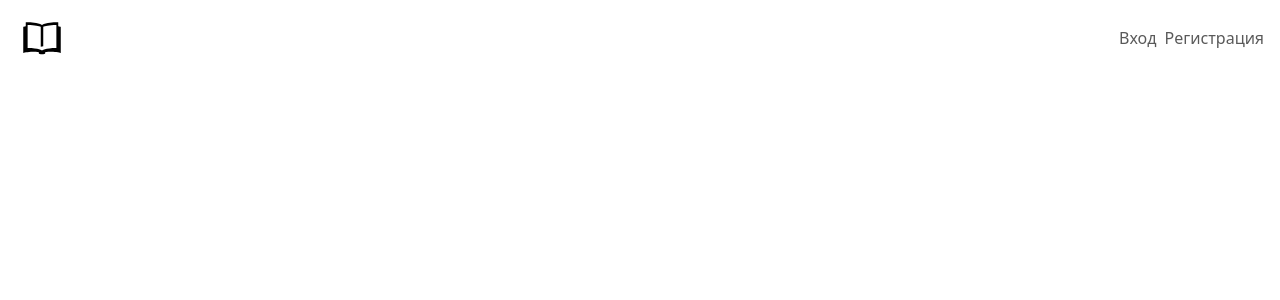
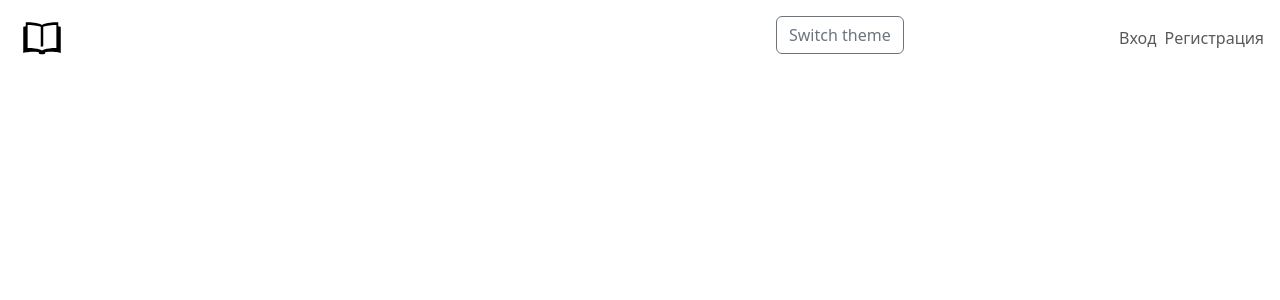
Before and after one commit to MikheytsevNA/bookmark, a React (Vite) app: page /search in a window 1280 px wide. Shown: the top 300 px of the page. Built offline with nearby package versions, Linux system fonts and the light colour scheme; no server answers.

Commit message:
feat: useContext usage

```diff
--- a/src/components/BookCard/BookCard.css
+++ b/src/components/BookCard/BookCard.css
@@ -8,6 +8,7 @@
     width: 60px;
     height: 90px;
     object-fit: cover;
+    z-index: 0;
   }
   div {
     width: 120px;
--- /dev/null
+++ b/src/components/Navigation/LoggedUser.tsx
@@ -0,0 +1,34 @@
+import { Link } from "react-router-dom";
+import book from "../../assets/icons8-bookmark-128.svg";
+import { useContext } from "react";
+import { ThemeContext } from "./Navigation";
+
+export function LoggedUser() {
+  const isDarkTheme = useContext(ThemeContext);
+  return (
+    <div
+      className={`container-fluid container-fluid${isDarkTheme ? "-dark" : "-light"}`}
+    >
+      <Link to="/">
+        <img src={book} id="book-logo" className="navbar-brand"></img>
+      </Link>
+      <ul className="navbar-nav flex-row">
+        <li className="nav-item mx-1">
+          <Link to="/favorites" className="nav-link">
+            Избранное
+          </Link>
+        </li>
+        <li className="nav-item mx-1">
+          <Link to="/history" className="nav-link">
+            История
+          </Link>
+        </li>
+        <li className="nav-item mx-1">
+          <Link to="/logout" className="nav-link">
+            Выход
+          </Link>
+        </li>
+      </ul>
+    </div>
+  );
+}
--- a/src/components/Navigation/Navigation.css
+++ b/src/components/Navigation/Navigation.css
@@ -3,6 +3,25 @@ header {
   top: 0;
   left: 0;
   width: 100vw;
+  background-color: #fff;
+  z-index: 2;
+}
+
+.theme-switch {
+  position: fixed;
+  top: 1rem;
+  left: 60%;
+}
+
+.container-fluid-dark {
+  background-color: #e5e5f7;
+  background: repeating-linear-gradient(
+    45deg,
+    rgba(48, 48, 48, 0.33),
+    rgba(169, 169, 169, 0.33) 5px,
+    rgba(229, 229, 247, 0.33) 5px,
+    rgba(255, 255, 255, 0.33) 25px
+  );
 }
 
 #book-logo {
--- a/src/components/Navigation/Navigation.tsx
+++ b/src/components/Navigation/Navigation.tsx
@@ -1,57 +1,29 @@
-import book from "../../assets/icons8-bookmark-128.svg";
 import "./Navigation.css";
-import { Link } from "react-router-dom";
 import { useAppSelector } from "../../App/hooks";
+import { createContext, useState } from "react";
+import { LoggedUser } from "./LoggedUser";
+import { NotLoggedUser } from "./NotLoggedUser";
+
+export const ThemeContext = createContext(false);
 
 export function Navigation() {
+  const [isDarkTheme, setIsDarkTheme] = useState(false);
   const loggedInEmail = useAppSelector((state) => state.navbar.value);
   return (
     <header>
-      <nav className="navbar">
-        {loggedInEmail ? (
-          <div className="container-fluid">
-            <Link to="/">
-              <img src={book} id="book-logo" className="navbar-brand"></img>
-            </Link>
-            <ul className="navbar-nav flex-row">
-              <li className="nav-item mx-1">
-                <Link to="/favorites" className="nav-link">
-                  Избранное
-                </Link>
-              </li>
-              <li className="nav-item mx-1">
-                <Link to="/history" className="nav-link">
-                  История
-                </Link>
-              </li>
-              <li className="nav-item mx-1">
-                <Link to="/logout" className="nav-link">
-                  Выход
-                </Link>
-              </li>
-            </ul>
-          </div>
-        ) : (
-          <div className="container-fluid">
-            <Link to="/">
-              <img src={book} id="book-logo" className="navbar-brand"></img>
-            </Link>
-
-            <ul className="navbar-nav flex-row">
-              <li className="nav-item mx-1">
-                <Link to="/login" className="nav-link">
-                  Вход
-                </Link>
-              </li>
-              <li className="nav-item mx-1">
-                <Link to="/signin" className="nav-link">
-                  Регистрация
-                </Link>
-              </li>
-            </ul>
-          </div>
-        )}
-      </nav>
+      <ThemeContext.Provider value={isDarkTheme}>
+        <nav className="navbar">
+          {loggedInEmail ? <LoggedUser /> : <NotLoggedUser />}
+          <button
+            className="btn btn-outline-secondary mx-2 rounded theme-switch"
+            onClick={() => {
+              setIsDarkTheme((state: boolean) => !state);
+            }}
+          >
+            Switch theme
+          </button>
+        </nav>
+      </ThemeContext.Provider>
     </header>
   );
 }
--- /dev/null
+++ b/src/components/Navigation/NotLoggedUser.tsx
@@ -0,0 +1,30 @@
+import { Link } from "react-router-dom";
+import book from "../../assets/icons8-bookmark-128.svg";
+import { useContext } from "react";
+import { ThemeContext } from "./Navigation";
+
+export function NotLoggedUser() {
+  const isDarkTheme = useContext(ThemeContext);
+  return (
+    <div
+      className={`container-fluid container-fluid${isDarkTheme ? "-dark" : "-light"}`}
+    >
+      <Link to="/">
+        <img src={book} id="book-logo" className="navbar-brand"></img>
+      </Link>
+
+      <ul className="navbar-nav flex-row">
+        <li className="nav-item mx-1">
+          <Link to="/login" className="nav-link">
+            Вход
+          </Link>
+        </li>
+        <li className="nav-item mx-1">
+          <Link to="/signin" className="nav-link">
+            Регистрация
+          </Link>
+        </li>
+      </ul>
+    </div>
+  );
+}
--- a/src/components/Search/Search.tsx
+++ b/src/components/Search/Search.tsx
@@ -1,6 +1,6 @@
 import { getSearchResultsString } from "../../util/getSearchResults";
 import { BookCard } from "../BookCard/BookCard";
-import { SearchBar } from "../SearchBar/SearchBar";
+import SearchBar from "../SearchBar/SearchBar";
 import { useSearchParams } from "react-router-dom";
 import { useGetVolumesQuery } from "../../App/apiSlice";
 import { getLoginStatus } from "../../util/getLoginstatus";
@@ -11,12 +11,13 @@ function checkIfFavorite(id: string) {
   if (!registrationObj) {
     return false;
   }
-  const isInFavorites = registrationObj
-    .find(
-      (user: { favorites: string[]; email: string }) =>
-        user.email === getLoginStatus(),
-    )!
-    .favorites.includes(id);
+
+  const user = registrationObj.find(
+    (user: { favorites: string[]; email: string }) =>
+      user.email === getLoginStatus(),
+  );
+  const isInFavorites = user ? user.favorites.includes(id) : false;
+
   return isInFavorites;
 }
 
```
